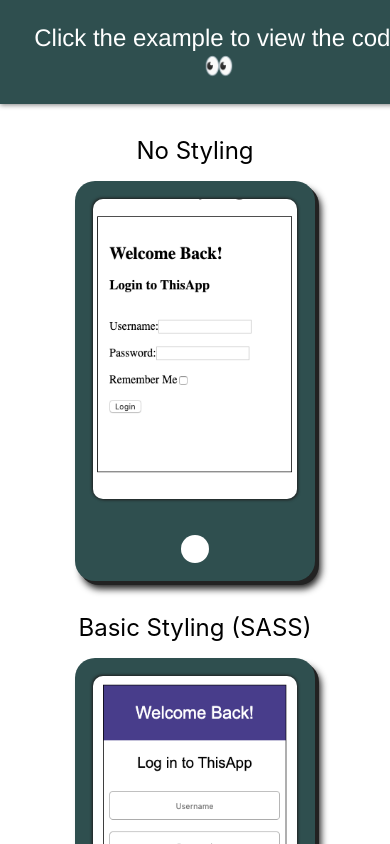
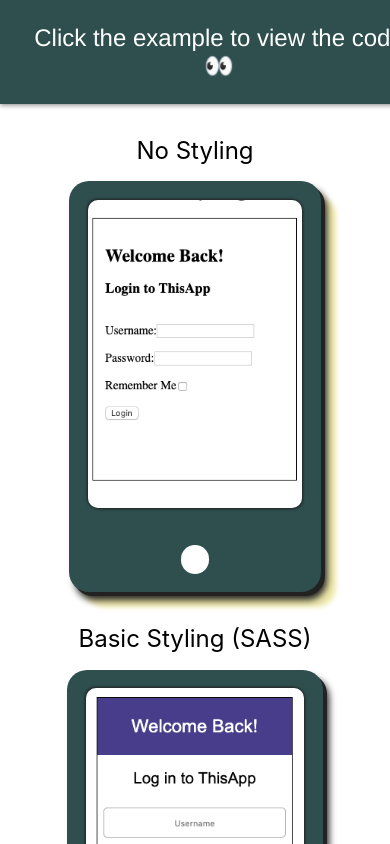
Before and after one commit to kembreyfarquhar/basic-styling, a React (Create React App) app in the folder client/: page / in a window 390 px wide. In both pictures the pointer is over the element 195 px from the left and 381 px from the top of the page. Shown: the top 844 px of the page. Built offline with nearby package versions, Linux system fonts and the light colour scheme.

Commit message:
adds hover effect on mobile nav

```diff
--- a/client/package.json
+++ b/client/package.json
@@ -4,6 +4,7 @@
   "private": true,
   "dependencies": {
     "@material-ui/core": "^4.4.3",
+    "@material-ui/icons": "^4.4.3",
     "axios": "^0.19.0",
     "node-sass": "^4.12.0",
     "react": "^16.9.0",
--- a/client/src/styles/navigation.scss
+++ b/client/src/styles/navigation.scss
@@ -31,8 +31,8 @@
         margin: 1rem;
 
         .mobile {
-          height: 25rem;
-          width: 15rem;
+          height: 26rem;
+          width: 16rem;
           background: darkslategray;
           border-radius: 20px;
           display: flex;
@@ -40,6 +40,13 @@
           align-items: center;
           justify-content: space-around;
           box-shadow: 4px 4px rgb(34, 34, 34), 6px 8px 7px rgb(34, 34, 34);
+
+          &:hover {
+            height: 25.7rem;
+            width: 15.7rem;
+            box-shadow: 4px 4px rgb(34, 34, 34), 6px 8px 7px rgb(34, 34, 34),
+              15px 15px 5px palegoldenrod;
+          }
 
           .image {
             height: 75%;
```
Also changed, not shown: 1 other file (tests, documents, lock files or other folders).
